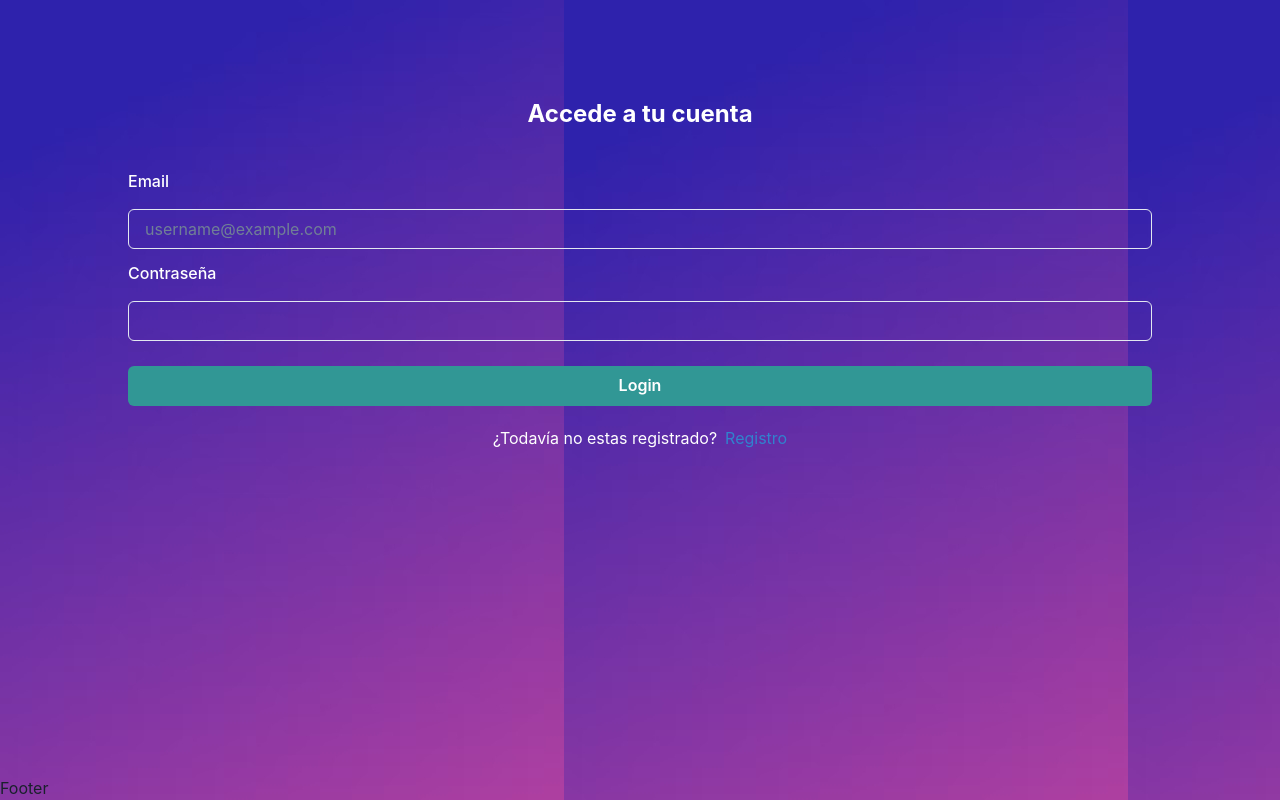
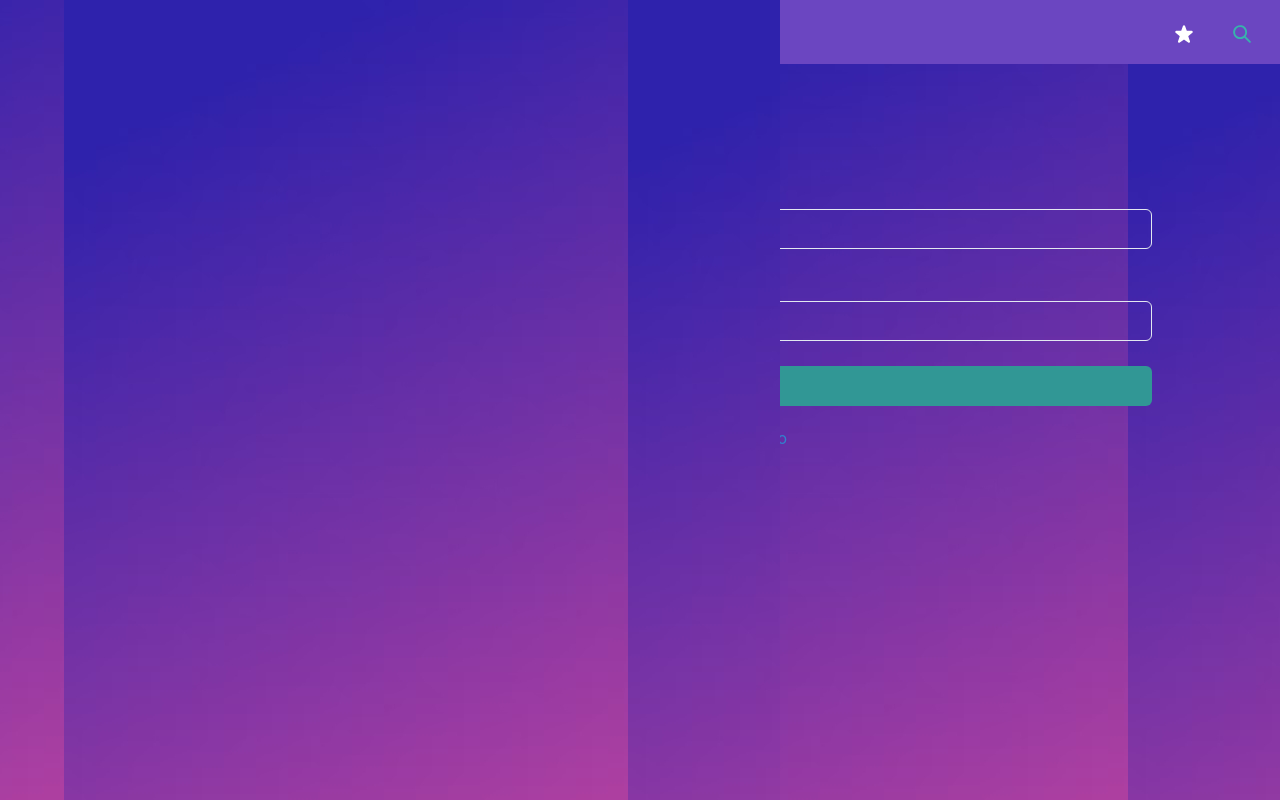
Before and after one commit to Luvwen/dbmoviepage, a React (Vite) app: page /login in a window 1280 px wide. Built offline with nearby package versions, Linux system fonts and the light colour scheme; no server answers; grey boxes are pictures that could not be loaded.

Commit message:
Undo Navbar changes

```diff
--- a/src/components/Navbar/Navbar.tsx
+++ b/src/components/Navbar/Navbar.tsx
@@ -65,7 +65,7 @@
     }
 
     return (
-        <Box as="header" style={{ display: 'none' }}>
+        <Box as="header">
             <Stack
                 as="nav"
                 height={['64px']}
--- a/src/components/Search/SearchDropDown.tsx
+++ b/src/components/Search/SearchDropDown.tsx
@@ -2,6 +2,7 @@
 import { chakra, Text, theme } from '@chakra-ui/react'
 import { Movie } from '@/types'
 
+// TODO: Make the dropdown close when click outside.
 interface SearchDropdownProps {
     movies: Movie[]
     show: boolean
```
